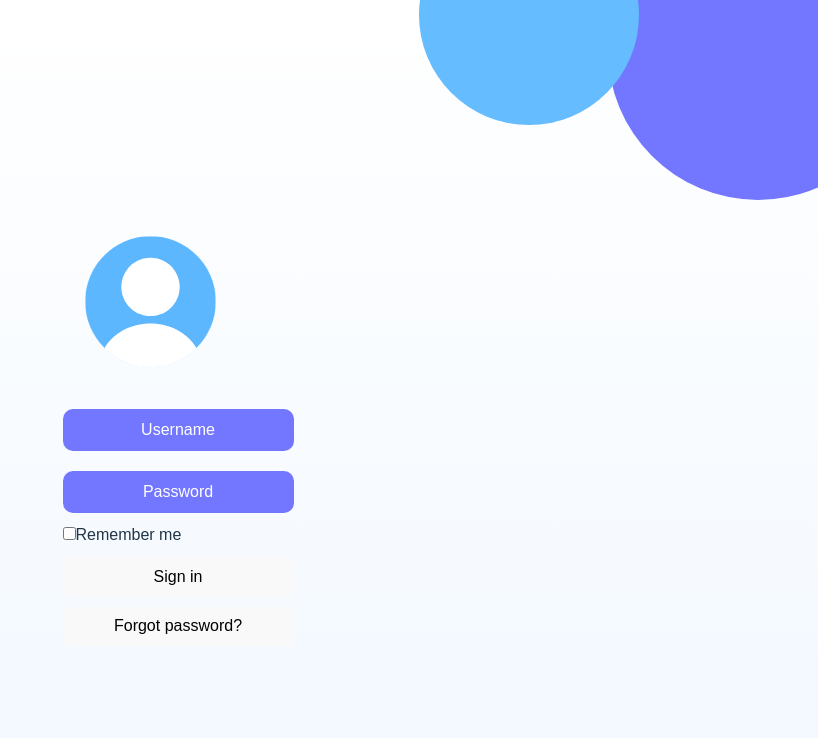
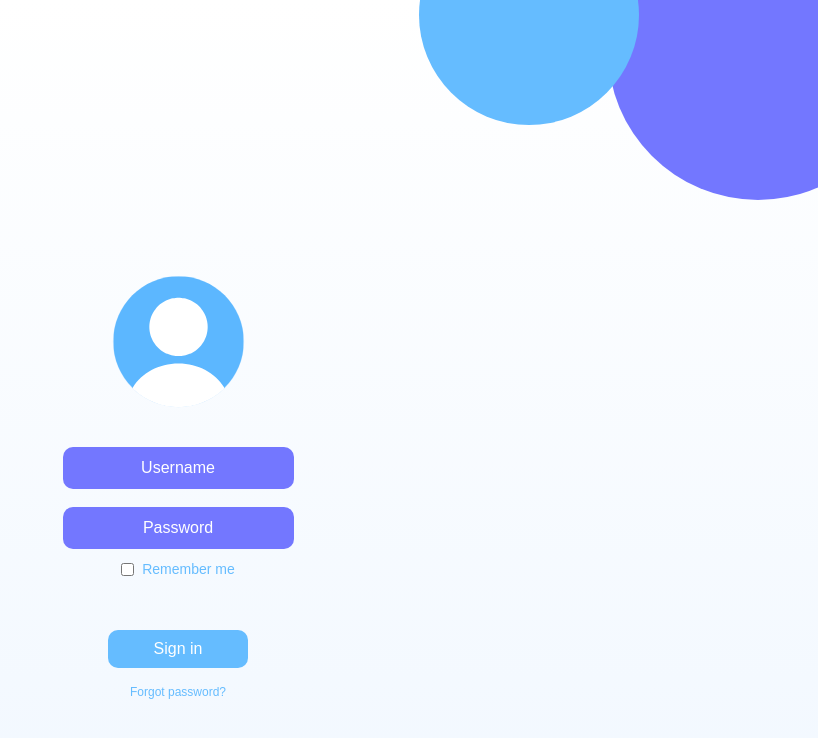
Before and after one commit to AnaBojato/Parcial_Web, a React (Vite) app in the folder second_point/Sign_in_movil/: page / in a window 1280 px wide. Shown: the top 738 px of the page, without its empty margins (462-1280 px from the left). Built offline with nearby package versions, Linux system fonts and the light colour scheme.

Commit message:
🎨 adjusting visual details

```diff
--- a/second_point/Sign_in_movil/src/pages/Login.css
+++ b/second_point/Sign_in_movil/src/pages/Login.css
@@ -50,9 +50,8 @@
 
     /* Icono de user */
   .user-icon {
-    margin-top: 60px;
+    margin-top: 160px;
     margin-bottom: 10px;
-    width: 175px;
     height: 175px;
     z-index: 2;
   }
@@ -83,10 +82,51 @@ form input[type="password"] {
   font-size: 16px;
   text-align: center;
   outline: none;
-  margin-top: 10px;
+  margin-top: 8px;
 }
 
 form input::placeholder {
   color: white;
   opacity: 1;
 }
+
+.btn-signin {
+  padding: 10px;
+  border: none;
+  border-radius: 10px;
+  background-color: #65BCFF;
+  color: white;
+  font-size: 16px;
+  width: 140px;
+  text-align: center;
+  margin: 0 auto;
+  margin-top: 40px;
+}
+
+.remember label {
+  color: #65BCFF;
+  font-size: 14px;
+}
+
+.remember input[type="checkbox"] {
+  accent-color: #65BCFF;
+}
+
+.remember {
+  display: flex;
+  align-items: center;
+  gap: 8px;
+  margin: 0 auto;
+}
+
+
+
+
+.btn-forgot {
+  background: none;
+  border: none;
+  color: #65BCFF;
+  font-size: 12px;
+  cursor: pointer;
+  margin-top: 0px;
+}
```
Also changed, not shown: 1 other file (tests, documents, lock files or other folders).
